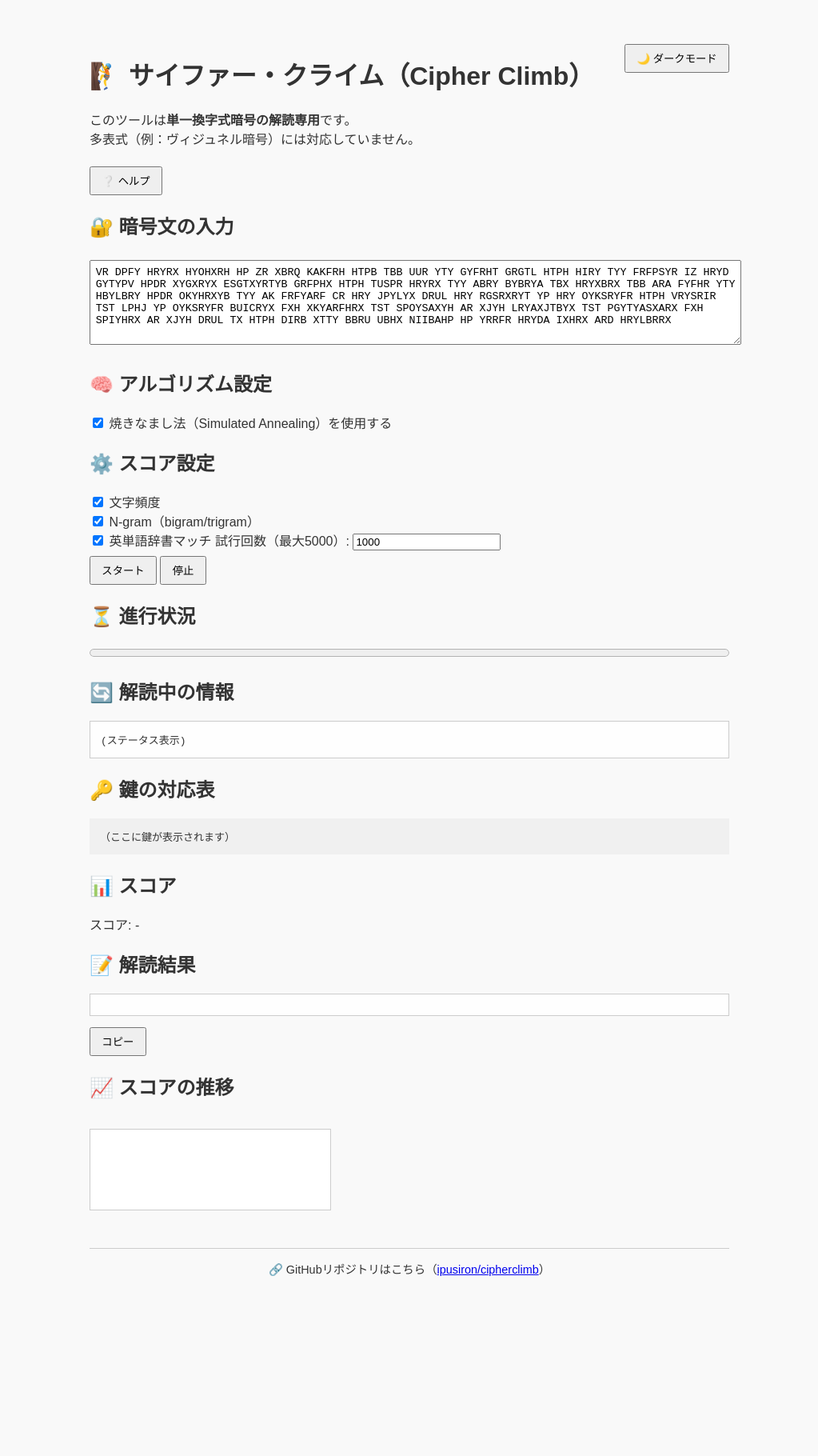
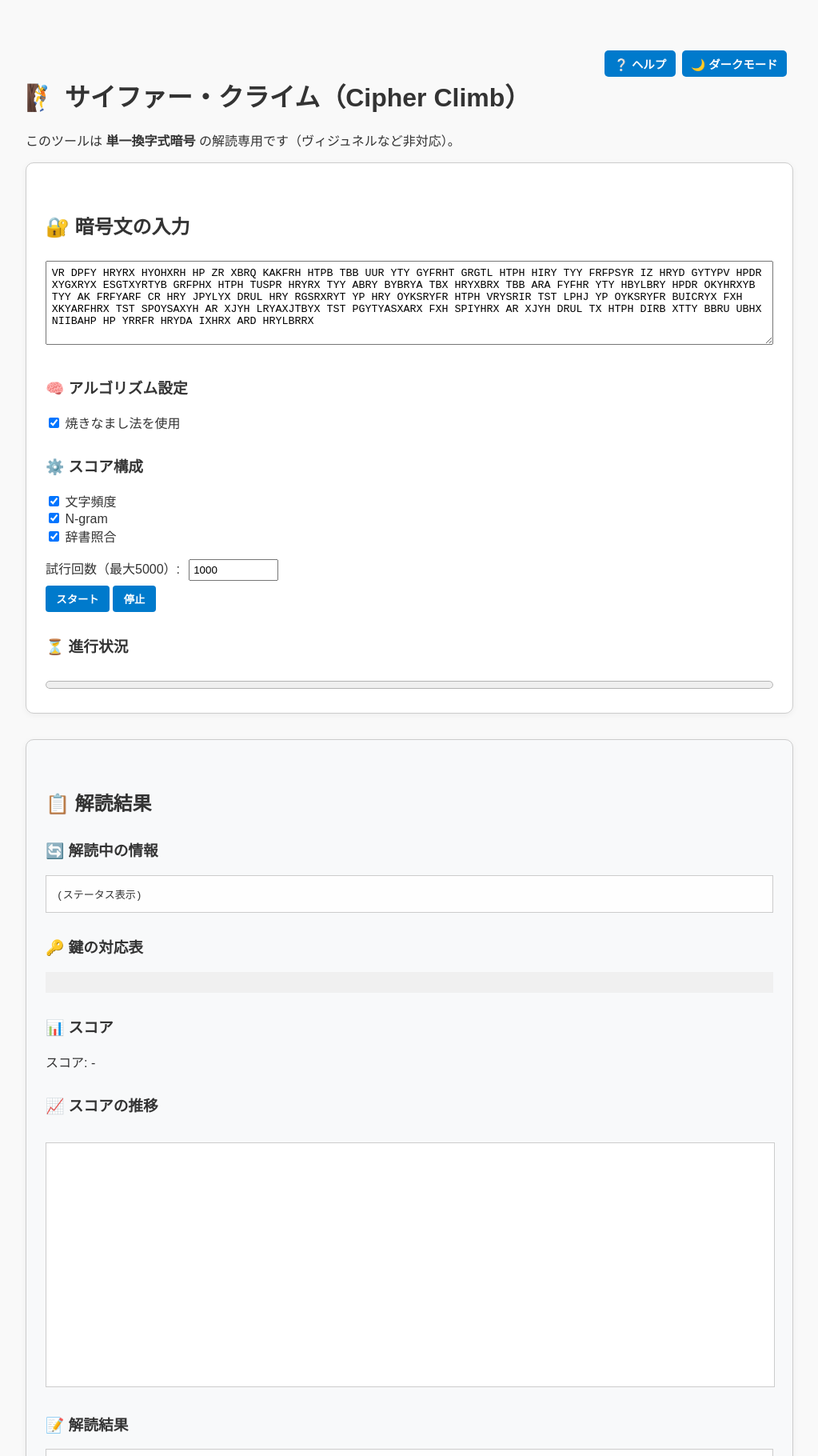
Before and after one commit to ipusiron/cipherclimb, a plain HTML site: page index.html in a window 1280 px wide. Shown: the top 1820 px of the page at 80% size, without its empty margins (128-1151 px from the left). Before the commit the page ends 1644 px from the top, so only its background shows below. Drawn offline with nearby package versions, Linux system fonts and the light colour scheme.

Commit message:
デザイン調整

```diff
--- a/index.html
+++ b/index.html
@@ -11,54 +11,70 @@
   <script src="trigramScores.js"></script>
 </head>
 <body>
-  <button id="toggleTheme" style="float:right;">🌙 ダークモード</button>
+<div class="header-buttons">
+  <button id="helpButton" onclick="showHelp()">❔ ヘルプ</button>
+  <button id="toggleTheme">🌙 ダークモード</button>
+</div>
+<h1>🧗 サイファー・クライム（Cipher Climb）</h1>
+<p>このツールは <strong>単一換字式暗号</strong> の解読専用です（ヴィジュネルなど非対応）。</p>
 
-  <h1>🧗 サイファー・クライム（Cipher Climb）</h1>
-  <p>このツールは<strong>単一換字式暗号の解読専用</strong>です。<br>
-  多表式（例：ヴィジュネル暗号）には対応していません。</p>
+  <div class="container">
 
-  <button onclick="showHelp()">❔ ヘルプ</button>
-
+    <!-- 🔐 入力と設定 -->
+    <section class="card">
       <h2>🔐 暗号文の入力</h2>
       <textarea id="cipherText" rows="6" style="width:100%;">
 VR DPFY HRYRX HYOHXRH HP ZR XBRQ KAKFRH HTPB TBB UUR YTY GYFRHT GRGTL HTPH HIRY TYY FRFPSYR IZ HRYD GYTYPV HPDR XYGXRYX ESGTXYRTYB GRFPHX HTPH TUSPR HRYRX TYY ABRY BYBRYA TBX HRYXBRX TBB ARA FYFHR YTY HBYLBRY HPDR OKYHRXYB TYY AK FRFYARF CR HRY JPYLYX DRUL HRY RGSRXRYT YP HRY OYKSRYFR HTPH VRYSRIR TST LPHJ YP OYKSRYFR BUICRYX FXH XKYARFHRX TST SPOYSAXYH AR XJYH LRYAXJTBYX TST PGYTYASXARX FXH SPIYHRX AR XJYH DRUL TX HTPH DIRB XTTY BBRU UBHX NIIBAHP HP YRRFR HRYDA IXHRX ARD HRYLBRRX
-  </textarea><br>
+	  </textarea>
 
-  <h2>🧠 アルゴリズム設定</h2>
-<label><input type="checkbox" id="useAnnealing" checked> 焼きなまし法（Simulated Annealing）を使用する</label><br>
+      <h3>🧠 アルゴリズム設定</h3>
+      <label><input type="checkbox" id="useAnnealing" checked> 焼きなまし法を使用</label>
 
-  <h2>⚙️ スコア設定</h2>
+      <h3>⚙️ スコア構成</h3>
       <label><input type="checkbox" id="score_letter" checked> 文字頻度</label><br>
-  <label><input type="checkbox" id="score_ngram" checked> N-gram（bigram/trigram）</label><br>
-  <label><input type="checkbox" id="score_dict" checked> 英単語辞書マッチ</label>
+      <label><input type="checkbox" id="score_ngram" checked> N-gram</label><br>
+      <label><input type="checkbox" id="score_dict" checked> 辞書照合</label>
 
+      <div class="controls">
         <label>試行回数（最大5000）:
           <input type="number" id="maxTries" value="1000" max="5000">
         </label><br>
         <button onclick="startClimb()">スタート</button>
         <button onclick="cancelClimb()">停止</button>
+      </div>
 
-  <h2>⏳ 進行状況</h2>
-  <progress id="progressBar" value="0" max="100" style="width: 100%; height: 20px;"></progress>
+      <div class="progress-area">
+        <h3>⏳ 進行状況</h3>
+        <progress id="progressBar" value="0" max="100"></progress>
+      </div>
+    </section>
+
+    <!-- ✅ 結果表示 -->
+<section class="card result">
+  <h2>📋 解読結果</h2>
+
+  <h3>🔄 解読中の情報</h3>
+  <div id="statusArea" class="highlight-box">(ステータス表示)</div>
+
+  <h3>🔑 鍵の対応表</h3>
+  <pre id="keyTable"></pre>
+
+  <h3>📊 スコア</h3>
+  <div id="scoreDisplay">スコア: -</div>
+
+  <h3>📈 スコアの推移</h3>
+  <canvas id="scoreChart" height="100"></canvas>
+
+  <h3>📝 解読結果</h3>
+  <div id="highlightedText" class="highlight-box"></div>
+  <div id="highlightCount" class="meta-info"></div>
+  <button onclick="copyResult()">コピー</button>
+</section>
 
 
-  <h2>🔄 解読中の情報</h2>
-  <div id="statusArea" class="highlight-box">(ステータス表示)</div>
+  </div>
 
-  <h2>🔑 鍵の対応表</h2>
-  <pre id="keyTable">（ここに鍵が表示されます）</pre>
-
-  <h2>📊 スコア</h2>
-  <div id="scoreDisplay">スコア: -</div>
-
-  <h2>📝 解読結果</h2>
-  <div id="highlightedText" class="highlight-box"></div>
-  <div id="highlightCount" style="margin-top:0.5em; font-size:0.9em; color:#444;"></div>
-  <button onclick="copyResult()">コピー</button>
-
-  <h2>📈 スコアの推移</h2>
-  <canvas id="scoreChart" height="100"></canvas>
-
+  <!-- フッター -->
   <footer class="app-footer">
     <div class="footer">
       🔗 GitHubリポジトリはこちら（<a href="https://github.com/ipusiron/cipherclimb" target="_blank">ipusiron/cipherclimb</a>）
@@ -69,11 +85,11 @@ VR DPFY HRYRX HYOHXRH HP ZR XBRQ KAKFRH HTPB TBB UUR YTY GYFRHT GRGTL HTPH HIRY
   <div id="helpModal" class="modal">
     <div class="modal-content">
       <span class="close" onclick="hideHelp()">&times;</span>
-      <h2>❔ ヘルプ：サイファー・クライムとは？</h2>
-      <p>このツールは、単一換字式暗号を焼きなまし法で解読する教育ツールです。</p>
+      <h2>❔ ヘルプ：Cipher Climbとは？</h2>
       <ul>
-        <li>スコア要素のON/OFFでアルゴリズムの効果を比較できます</li>
-        <li>英単語をハイライト表示して復号の進展が見える化されます</li>
+        <li>焼きなまし法／ヒルクライミング法による鍵探索</li>
+        <li>英単語のハイライトで復号の進展を可視化</li>
+        <li>スコア構成を切り替えてアルゴリズムを学ぶ</li>
       </ul>
     </div>
   </div>
@@ -81,15 +97,12 @@ VR DPFY HRYRX HYOHXRH HP ZR XBRQ KAKFRH HTPB TBB UUR YTY GYFRHT GRGTL HTPH HIRY
   <!-- モジュール読み込み -->
   <script type="module">
     import { startClimb, cancelClimb, showHelp, hideHelp, copyResult } from './main.js';
-
-    // グローバルに公開
     window.startClimb = startClimb;
     window.cancelClimb = cancelClimb;
     window.showHelp = showHelp;
     window.hideHelp = hideHelp;
     window.copyResult = copyResult;
 
-    // テーマ切り替え処理
     function applyTheme() {
       const mode = localStorage.getItem("theme");
       const body = document.body;
--- a/style.css
+++ b/style.css
@@ -1,10 +1,15 @@
 body {
   font-family: sans-serif;
-  max-width: 800px;
+  max-width: 960px;
   margin: 2em auto;
   padding: 1em;
   background: #f9f9f9;
   color: #333;
+  position: relative;
+}
+
+h1, h2, h3 {
+  margin-top: 1.5em;
 }
 
 textarea {
@@ -12,6 +17,13 @@ textarea {
   font-family: monospace;
   padding: 0.5em;
   margin: 0.5em 0;
+  box-sizing: border-box;
+}
+
+input[type="number"] {
+  width: 100px;
+  padding: 0.3em;
+  margin-left: 0.5em;
 }
 
 pre {
@@ -26,12 +38,28 @@ button {
   margin-top: 0.5em;
   padding: 0.5em 1em;
   cursor: pointer;
+  border: none;
+  border-radius: 4px;
+  background: #007acc;
+  color: white;
+  font-weight: bold;
+}
+
+button:hover {
+  background: #005fa3;
+}
+
+progress {
+  width: 100%;
+  height: 20px;
+  margin-top: 0.5em;
 }
 
 canvas {
   margin-top: 1em;
   background: #fff;
   border: 1px solid #ccc;
+  width: 100%;
 }
 
 .highlight-box {
@@ -40,6 +68,7 @@ canvas {
   border: 1px solid #ccc;
   padding: 1em;
   font-family: monospace;
+  margin-top: 0.5em;
 }
 
 .highlight-word {
@@ -55,7 +84,62 @@ footer.app-footer {
   text-align: center;
 }
 
-/* 手動ダークモード */
+/* モダン構成用スタイル */
+.container {
+  display: flex;
+  flex-direction: column;
+  gap: 2em;
+}
+
+.card {
+  padding: 1.5em;
+  background: #ffffff;
+  border: 1px solid #ccc;
+  border-radius: 10px;
+  box-shadow: 0 2px 8px rgba(0,0,0,0.05);
+}
+
+.result {
+  background: #f8f9fa;
+}
+
+.controls {
+  margin-top: 1em;
+}
+
+.progress-area {
+  margin-top: 1em;
+}
+
+.meta-info {
+  font-size: 0.9em;
+  color: #666;
+  margin-top: 0.5em;
+}
+
+/* 右上ボタン配置 */
+.header-buttons {
+  position: absolute;
+  top: 1.5em;
+  right: 1.5em;
+  display: flex;
+  gap: 0.5em;
+}
+
+#toggleTheme, #helpButton {
+  font-size: 0.9em;
+  padding: 0.4em 0.8em;
+  border-radius: 5px;
+  background-color: #007acc;
+  color: #fff;
+  border: none;
+}
+
+#toggleTheme:hover, #helpButton:hover {
+  background-color: #005fa3;
+}
+
+/* ダークモード対応 */
 body.dark-mode {
   background-color: #121212;
   color: #eee;
@@ -68,9 +152,32 @@ body.dark-mode pre {
   color: #ccc;
 }
 
+body.dark-mode .card {
+  background: #1e1e1e;
+  border-color: #555;
+}
+
+body.dark-mode .result {
+  background: #222;
+}
+
 body.dark-mode button {
   background-color: #333;
   color: #fff;
+}
+
+body.dark-mode button:hover {
+  background-color: #555;
+}
+
+body.dark-mode #toggleTheme,
+body.dark-mode #helpButton {
+  background-color: #444;
+}
+
+body.dark-mode #toggleTheme:hover,
+body.dark-mode #helpButton:hover {
+  background-color: #666;
 }
 
 /* モーダル */
@@ -97,3 +204,8 @@ body.dark-mode button {
   font-size: 24px;
   cursor: pointer;
 }
+
+body.dark-mode .modal-content {
+  background: #1e1e1e;
+  color: #eee;
+}
```
Lines whose indentation alone changed are shown as unchanged.
